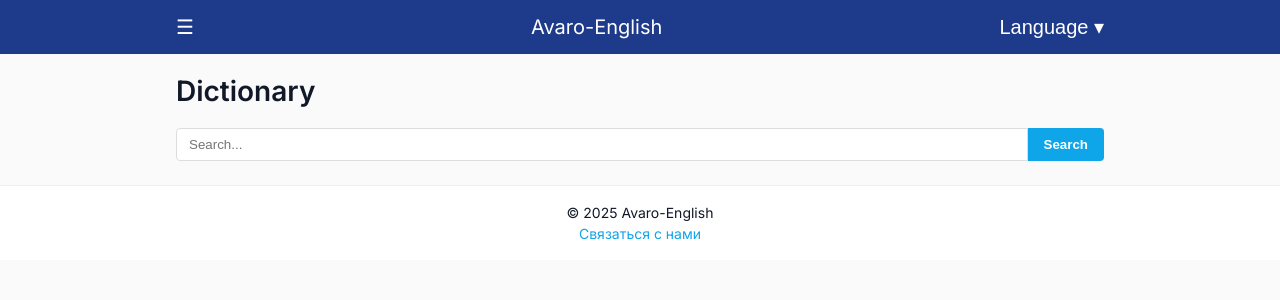
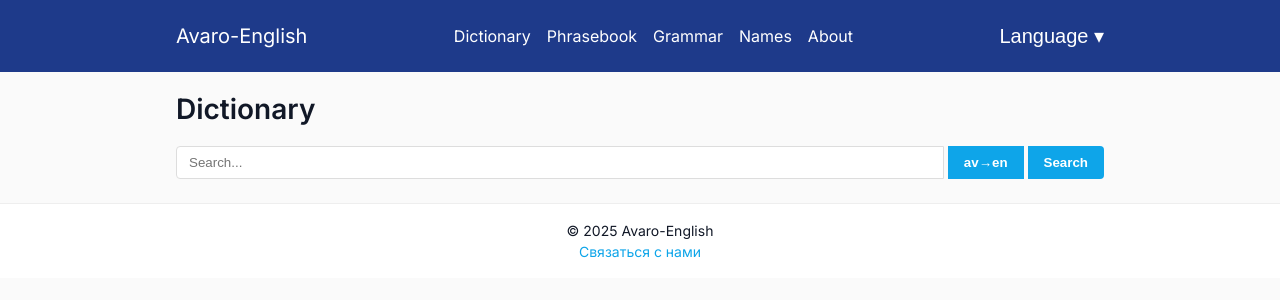
Before and after one commit to 5ayfu/avar-dictionary, a Django app: template website/templates/website/dictionary.html in a window 1280 px wide. Shown: the top 300 px of the page. Run offline with Django 5.2, Linux system fonts and the light colour scheme; the template is opened without the code that fills it, so the values that code supplies are empty.

Commit message:
Add navigation menu toggle and translation direction

```diff
--- a/website/static/website/css/styles.css
+++ b/website/static/website/css/styles.css
@@ -32,6 +32,7 @@ body {
   align-items: center;
   justify-content: space-between;
   padding: 12px 16px;
+  position: relative;
 }
 .logo {
   font-size: 1.25rem;
@@ -45,6 +46,25 @@ body {
   color: #fff;
   font-size: 1.25rem;
   cursor: pointer;
+}
+.site-nav {
+  display: none;
+  flex-direction: column;
+  gap: 8px;
+  background: var(--primary);
+  position: absolute;
+  left: 0;
+  right: 0;
+  top: 100%;
+  padding: 8px 16px;
+}
+.site-nav a {
+  color: #fff;
+  text-decoration: none;
+  padding: 4px 0;
+}
+.site-nav.open {
+  display: flex;
 }
 .lang-switcher {
   position: relative;
@@ -130,6 +150,10 @@ body {
   color: #fff;
   font-weight: 600;
 }
+.direction-btn {
+  border-radius: 0;
+  margin: 0 4px;
+}
 
 /* Dictionary page */
 .results-list {
@@ -175,6 +199,15 @@ body {
   .card-grid {
     grid-template-columns: repeat(2, 1fr);
   }
+  .site-nav {
+    display: flex !important;
+    position: static;
+    flex-direction: row;
+    gap: 16px;
+  }
+  .btn-menu {
+    display: none;
+  }
 }
 
 @media (min-width: 768px) {
--- a/website/static/website/js/base.js
+++ b/website/static/website/js/base.js
@@ -12,4 +12,18 @@ document.addEventListener('DOMContentLoaded', function() {
       }
     });
   }
+
+  const menuBtn = document.querySelector('.btn-menu');
+  const nav = document.querySelector('.site-nav');
+  if (menuBtn && nav) {
+    menuBtn.addEventListener('click', function(e) {
+      e.stopPropagation();
+      nav.classList.toggle('open');
+    });
+    document.addEventListener('click', function(e) {
+      if (!nav.contains(e.target) && e.target !== menuBtn) {
+        nav.classList.remove('open');
+      }
+    });
+  }
 });
--- a/website/static/website/js/dictionary.js
+++ b/website/static/website/js/dictionary.js
@@ -43,18 +43,48 @@ function fetchWordDetails(id) {
 document.addEventListener('DOMContentLoaded', () => {
     const form = document.getElementById('searchForm');
     const input = document.getElementById('searchInput');
+    const toggle = document.getElementById('directionToggle');
+    let fromLang = 'av';
+    let toLang = 'en';
+    if (toggle) {
+        toggle.textContent = `${fromLang}→${toLang}`;
+        toggle.addEventListener('click', () => {
+            [fromLang, toLang] = [toLang, fromLang];
+            toggle.textContent = `${fromLang}→${toLang}`;
+        });
+    }
+
+    async function quickTranslate(word) {
+        if (!word) {
+            document.getElementById('results').innerHTML = '';
+            document.getElementById('wordDetails').innerHTML = '';
+            return;
+        }
+        const url = `/api/dictionary/translate/?word=${encodeURIComponent(word)}&from=${fromLang}&to=${toLang}`;
+        const res = await fetch(url);
+        const data = await res.json();
+        const results = document.getElementById('results');
+        results.innerHTML = '';
+        if (!data.length) {
+            results.textContent = 'No translations';
+            return;
+        }
+        const list = document.createElement('ul');
+        list.className = 'results-list';
+        data.forEach(t => {
+            const li = document.createElement('li');
+            li.textContent = t.to_word.text + ' - ' + t.to_word.language.code;
+            li.dataset.id = t.to_word.id;
+            list.appendChild(li);
+        });
+        results.appendChild(list);
+    }
+
     if (form) {
         form.addEventListener('submit', (e) => {
             e.preventDefault();
-            searchWord();
+            quickTranslate(input.value.trim());
         });
-    }
-    if (input) {
-        input.addEventListener('input', () => {
-            fetchWords(input.value.trim());
-        });
-        // initial list when page loads
-        fetchWords('');
     }
     document.getElementById('results').addEventListener('click', (e) => {
         if (e.target.tagName === 'LI') {
--- a/website/templates/website/base.html
+++ b/website/templates/website/base.html
@@ -13,6 +13,13 @@
     <div class="container header-inner">
       <button class="btn-menu" aria-label="Toggle menu">☰</button>
       <a href="{% url 'home' %}" class="logo">Avaro-English</a>
+      <nav class="site-nav">
+        <a href="{% url 'dictionary' %}">Dictionary</a>
+        <a href="{% url 'phrasebook' %}">Phrasebook</a>
+        <a href="{% url 'grammar' %}">Grammar</a>
+        <a href="{% url 'names' %}">Names</a>
+        <a href="{% url 'about' %}">About</a>
+      </nav>
       <div class="lang-switcher">
         <button class="btn-lang" type="button">Language ▾</button>
         <ul class="lang-list">
--- a/website/templates/website/dictionary.html
+++ b/website/templates/website/dictionary.html
@@ -6,6 +6,7 @@
   <h1 class="page-title">Dictionary</h1>
   <form id="searchForm" class="search-section" onsubmit="return false;">
     <input type="search" id="searchInput" class="search-input" placeholder="Search...">
+    <button id="directionToggle" type="button" class="search-btn direction-btn">av→en</button>
     <button type="submit" class="search-btn">Search</button>
   </form>
   <div id="results"></div>
@@ -13,6 +14,5 @@
 </section>
 {% endblock %}
 {% block scripts %}
-<script src="{% static 'website/js/search.js' %}"></script>
 <script src="{% static 'website/js/dictionary.js' %}"></script>
 {% endblock %}
```
